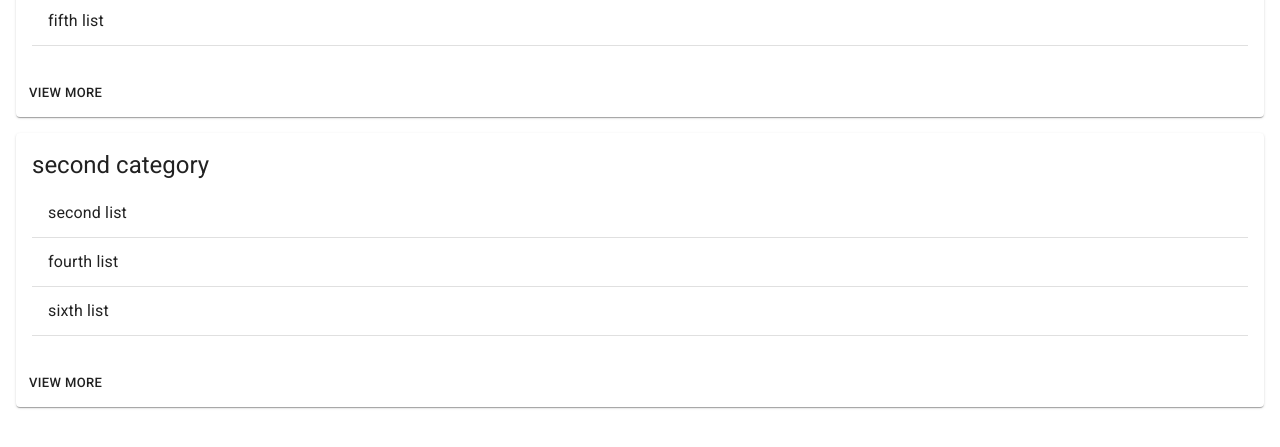
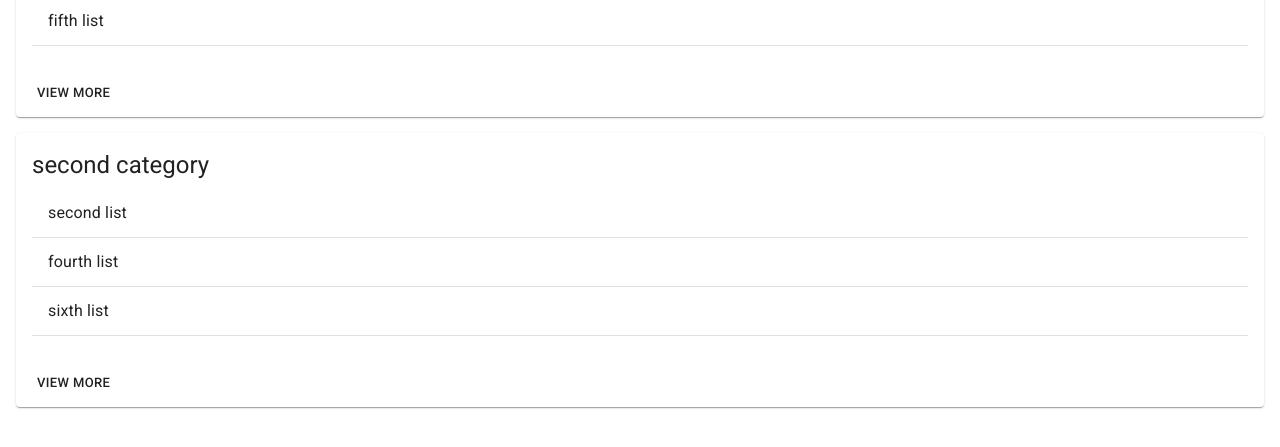
Before and after one commit to jeremeylee/TrackAll, a React (Create React App) app in the folder client/: page / in a window 1280 px wide. Shown: the part 157-604 px from the top of the page. Built offline with nearby package versions, Linux system fonts and the light colour scheme; data requests are answered from the project's data file.

Commit message:
Matched button padding with list padding

```diff
--- a/client/src/components/HomeCard.js
+++ b/client/src/components/HomeCard.js
@@ -21,6 +21,10 @@ const useStyles = makeStyles({
 	cardContent: {
 		flexGrow: "1",
 	},
+
+	cardActions: {
+		paddingLeft: "16px",
+	},
 });
 
 const HomeCard = props => {
@@ -39,7 +43,7 @@ const HomeCard = props => {
 					))}
 				</List>
 			</CardContent>
-			<CardActions>
+			<CardActions className={classes.cardActions}>
 				<Button size="small">View More</Button>
 			</CardActions>
 		</Card>
```
